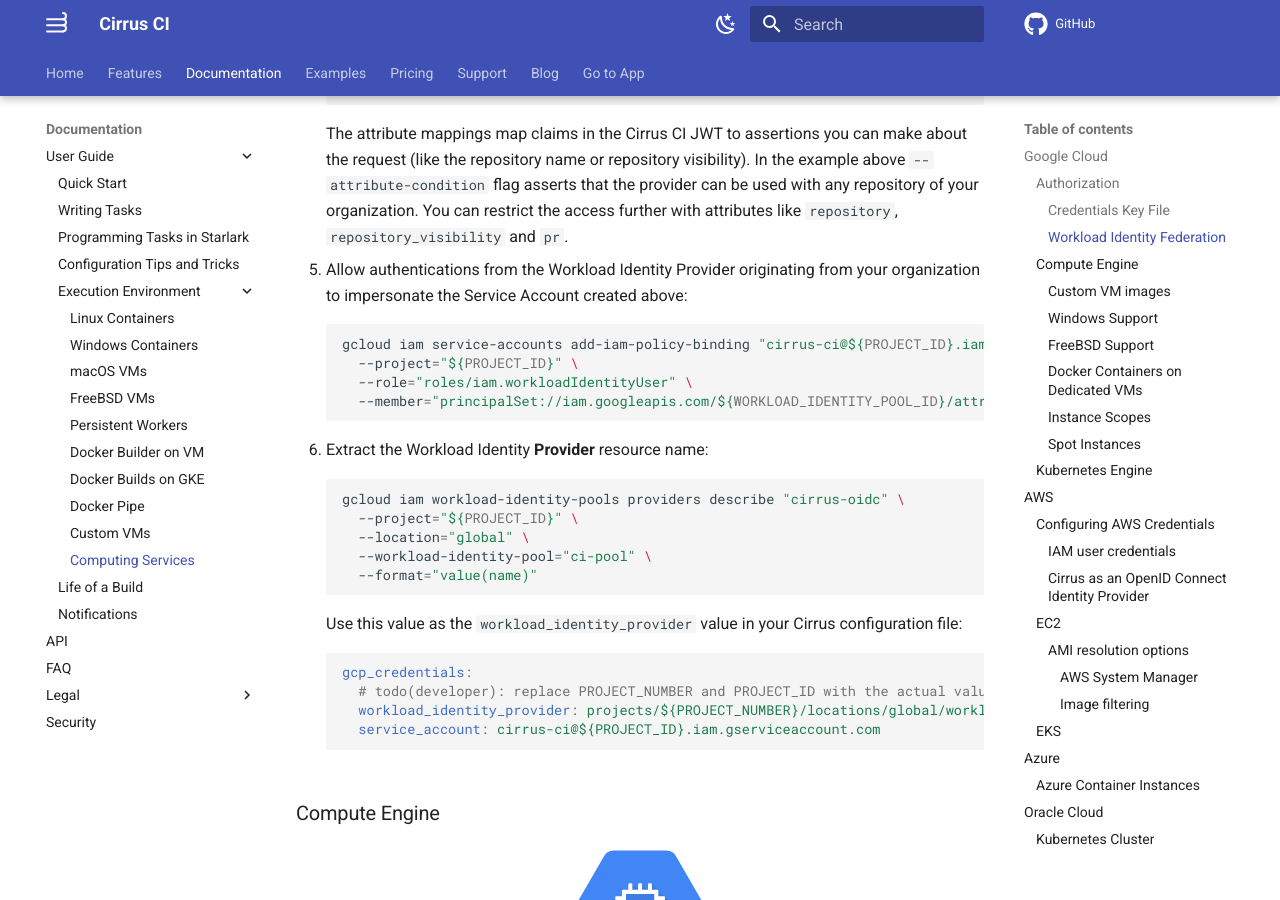
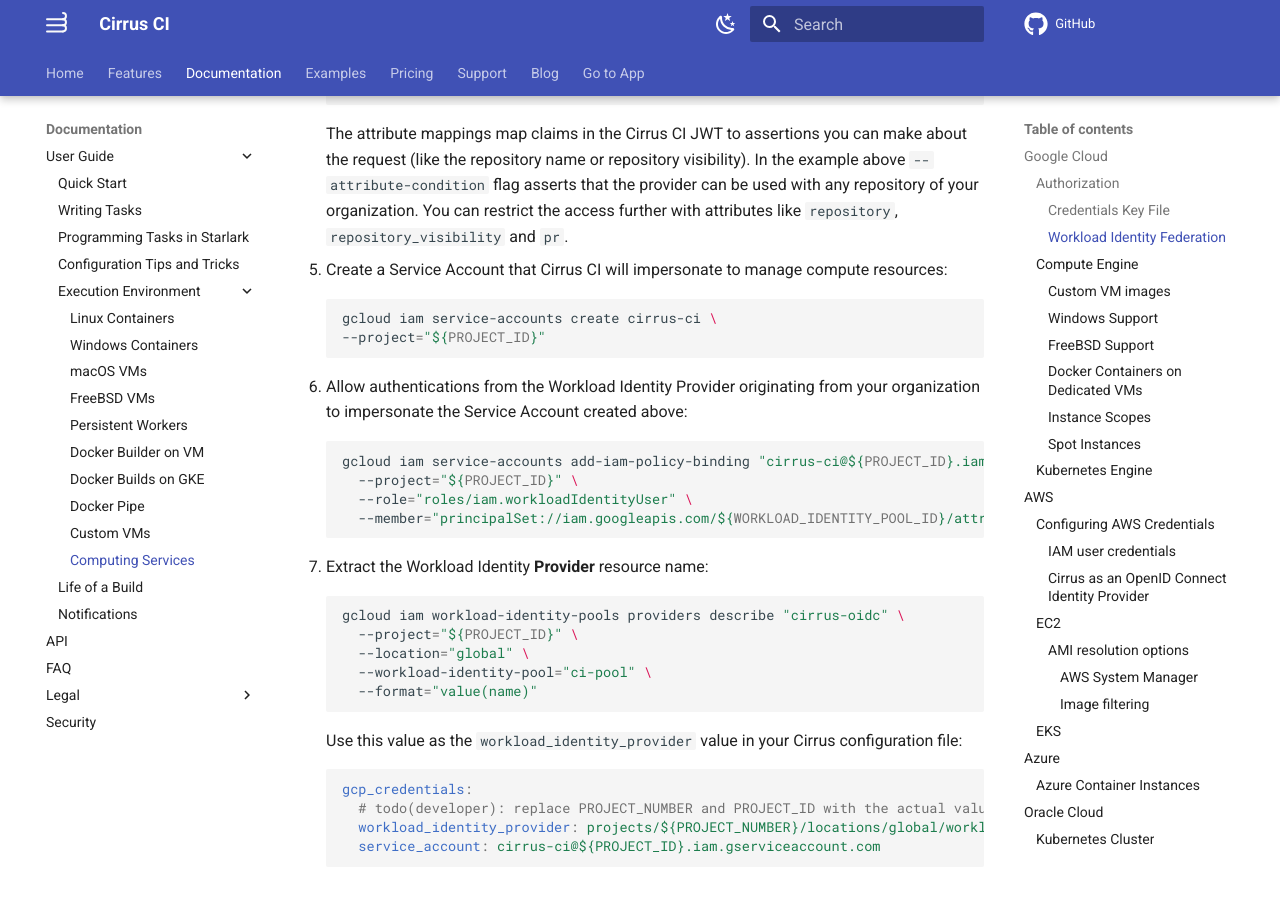
Before and after one commit to cirruslabs/cirrus-ci-docs, an MkDocs documentation site: the page built from docs/guide/supported-computing-services.md, in a window 1280 px wide and 900 px high, scrolled down 4382 px. Built offline with MkDocs 1.6.1 and Material for MkDocs 9.7.7, drawn with Linux system fonts in a browser that asks for light colours; emoji names are drawn with the system emoji font; comment, search, counter and statistics services are not loaded.

Commit message:
Workload Identity Federation: add Service Account creation step

````diff
--- a/docs/guide/supported-computing-services.md
+++ b/docs/guide/supported-computing-services.md
@@ -214,8 +214,14 @@ Now let's setup Cirrus CI as a workload identity provider:
     In the example above `--attribute-condition` flag asserts that the provider can be used with any repository of your organization.
     You can restrict the access further with attributes like `repository`, `repository_visibility` and `pr`.
 
-5. Allow authentications from the Workload Identity Provider originating from
-    your organization to impersonate the Service Account created above:
+5. Create a Service Account that Cirrus CI will impersonate to manage compute resources:
+
+    ```sh
+    gcloud iam service-accounts create cirrus-ci \
+    --project="${PROJECT_ID}"
+    ```
+
+6. Allow authentications from the Workload Identity Provider originating from your organization to impersonate the Service Account created above:
 
     ```sh
     gcloud iam service-accounts add-iam-policy-binding "cirrus-ci@${PROJECT_ID}.iam.gserviceaccount.com" \
````
